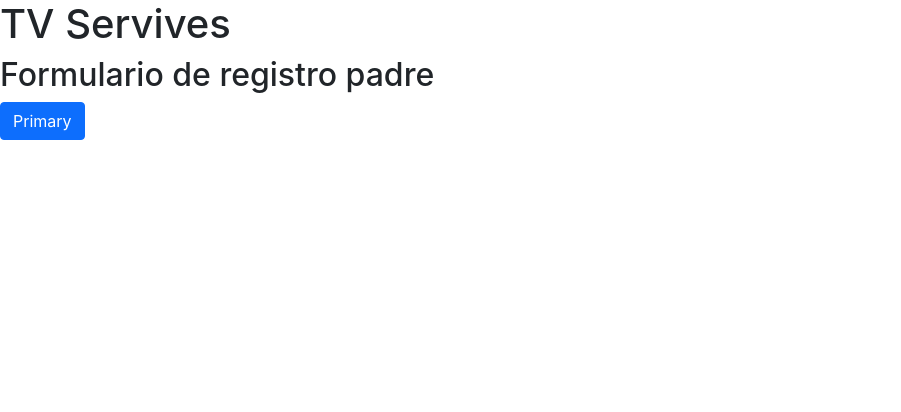
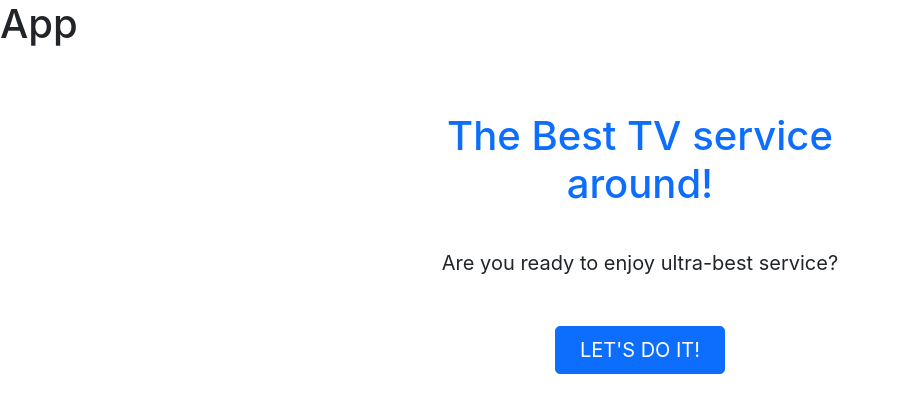
Before and after one commit to oluciams/tv-services, a React (Create React App) app: page / in a window 1280 px wide. Shown: the top 412 px of the page, without its empty margins (0-901 px from the left). Built offline with nearby package versions, Linux system fonts and the light colour scheme.

Commit message:
add content to uderform and bton component

```diff
--- a/src/App.jsx
+++ b/src/App.jsx
@@ -3,7 +3,7 @@ import { UserForm } from './components/signup/UserForm';
 function App() {
 	return (
 		<>
-			<h1>TV Servives</h1>
+			<h1>App</h1>
 			<UserForm />
 		</>
 	);
--- a/src/components/Button.jsx
+++ b/src/components/Button.jsx
@@ -1,13 +1,20 @@
+import PropTypes from 'prop-types';
 
-export const Button = () => {
+export const Button = ({ text, fn, className }) => {
   return (
 
     <button
-      type="button"
-      className="btn btn-primary"
+      type="submit"
+      className={ className }
+      onClick={ fn }
       >
-      Primary
+      { text }
     </button>
   )
+}
 
+Button.propTypes = {
+  text: PropTypes.string,
+  fn: PropTypes.func,
+  className: PropTypes.string,
 }
--- a/src/components/signup/UserForm.jsx
+++ b/src/components/signup/UserForm.jsx
@@ -3,8 +3,15 @@ import { Button } from '../Button'
 export const UserForm = () => {
   return(
     <>
-      <h2>Formulario de registro padre</h2>
-      <Button />
+    <section className='container-fluid col-4 text-center py-3'>
+      <h1 className='text-primary my-4 py-3'>The Best TV service around!</h1>
+      <p className='my-4 fs-5'>Are you ready to enjoy ultra-best service?</p>
+      <Button
+        fn={() => console.log('boton')}
+        className='btn btn-primary btn-lg my-4 py-2 px-4'
+        text={`LET'S DO IT!`}
+      />
+      </section>
     </>
   )
 }
```
Also changed, not shown: .eslintrc.js.
